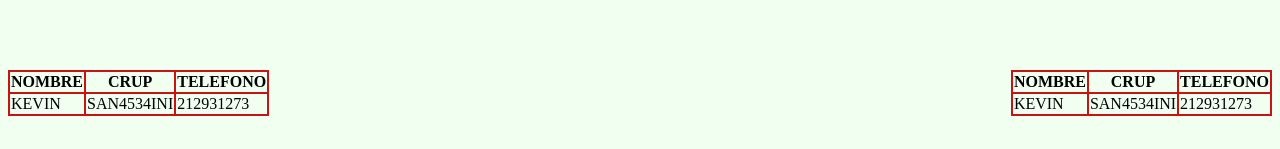
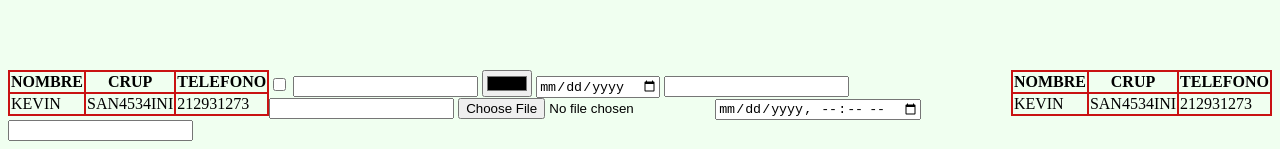
Before and after one commit to I6A-2022/PRACTICA1-Roberto-Ben-tez, a plain HTML site: page index.html in a window 1280 px wide. Shown: the part 1087-1236 px from the top of the page. Before the commit the page ends 1203 px from the top, so only its background shows below. Drawn offline with Linux system fonts and the light colour scheme.

Commit message:
Update index.html

```diff
--- a/index.html
+++ b/index.html
@@ -91,6 +91,17 @@
           <td>212931273</td>
         </tr>
       </table>
+      <form>
+      <input type="checkbox">
+      <input type="text">
+      <input type="color">
+      <input type="date">
+      <input type="email">
+      <input type="search">
+      <input type="file">
+      <input type="datetime-local">
+      <input type="radios">
+      </form>
 </body>
 </body>
 </html>
```
